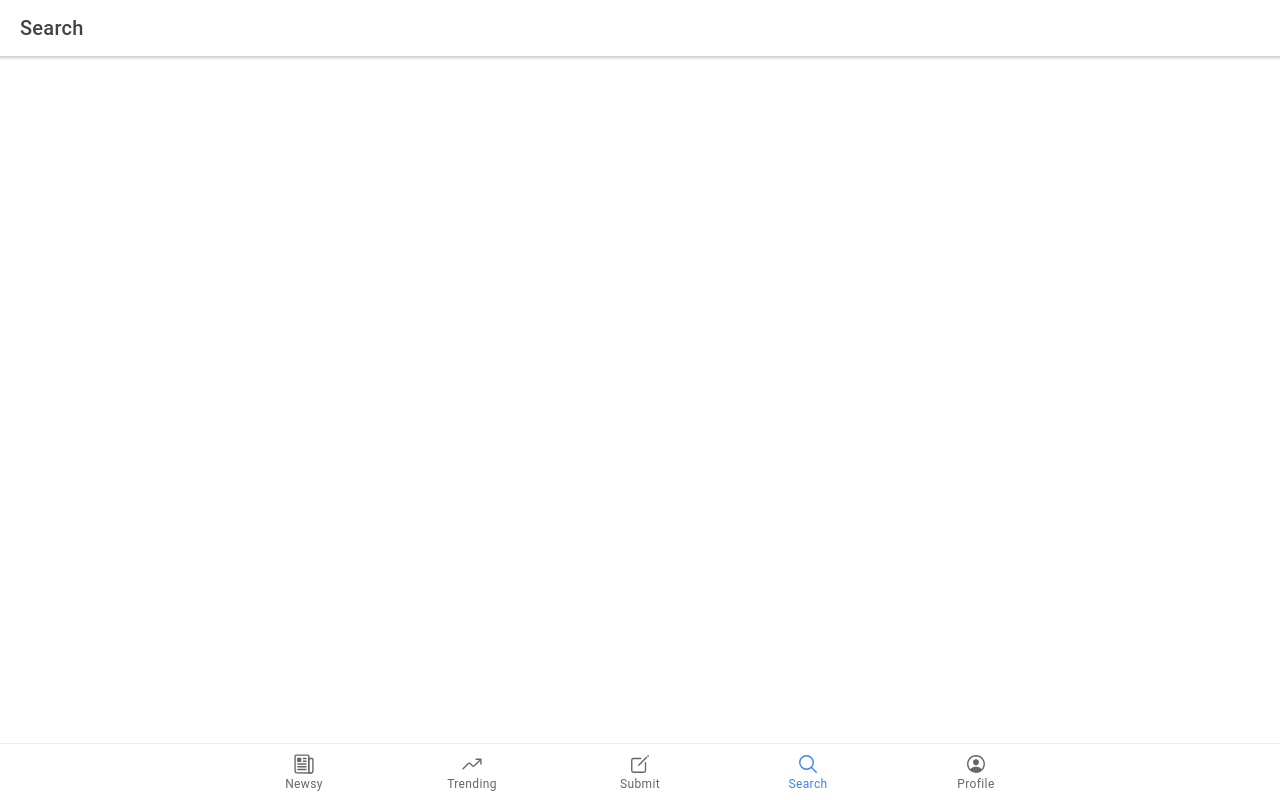
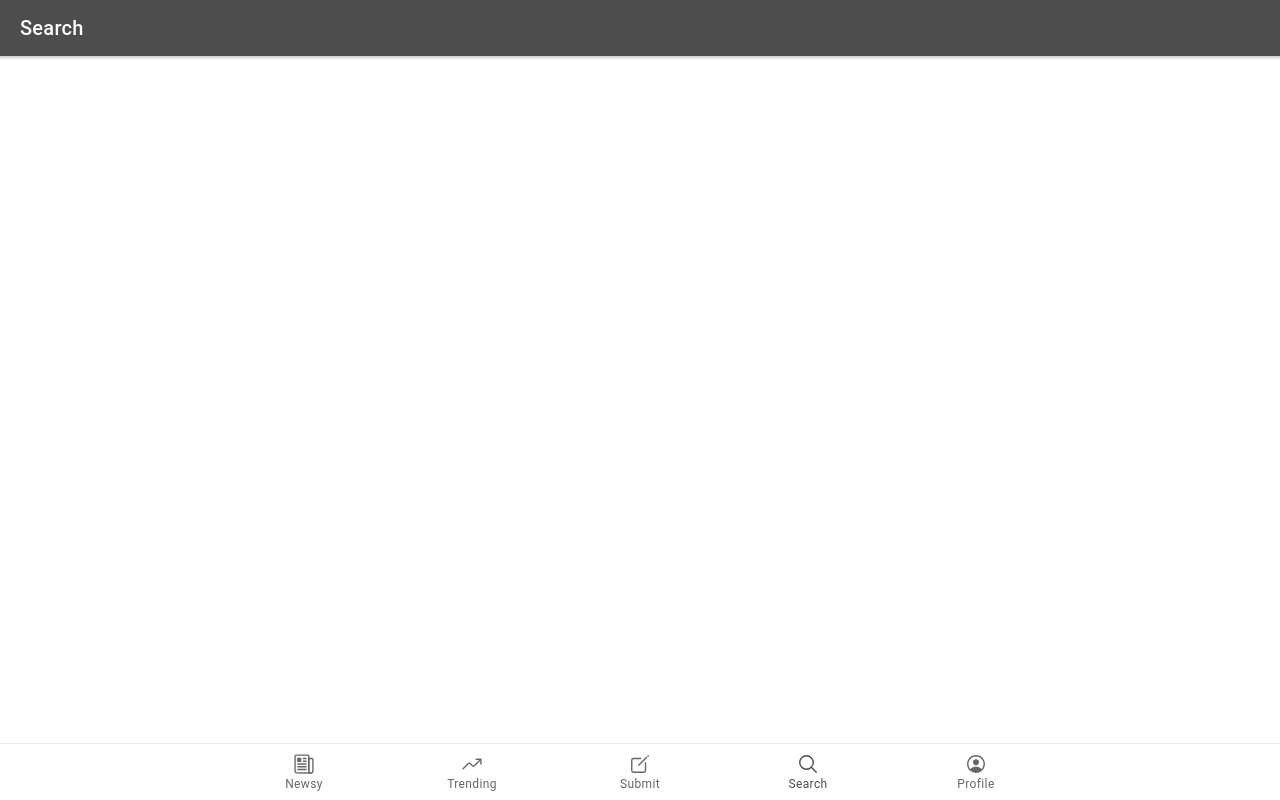
Before and after one commit to bhushanchinmay/PinIdeas, a React (Create React App) app: page /search in a window 1280 px wide. Built offline with nearby package versions, Linux system fonts and the light colour scheme.

Commit message:
Header Components

```diff
--- a/src/App.js
+++ b/src/App.js
@@ -60,7 +60,7 @@ const App = () => (
             <IonIcon icon={newspaperOutline} />
             <IonLabel>Newsy</IonLabel>
           </IonTabButton>
-          <IonTabButton tab="news" href="/trending">
+          <IonTabButton tab="trending" href="/trending">
             <IonIcon icon={trendingUpOutline} />
             <IonLabel>Trending</IonLabel>
           </IonTabButton>
--- /dev/null
+++ b/src/components/Headers/LargeHeader.js
@@ -0,0 +1,19 @@
+import React from 'react';
+import { IonHeader, IonTitle, IonToolbar } from '@ionic/react';
+
+const LargeHeader = ({title}) => {
+    return (
+        <IonHeader collapse = "condense">
+            <IonToolbar
+                style = {{
+                    background: "#f0652f"
+            }}
+                color = "primary"
+            >
+                <IonTitle size = "large">{title}</IonTitle>
+            </IonToolbar>
+        </IonHeader>
+    );
+};
+
+export default LargeHeader;
--- /dev/null
+++ b/src/components/Headers/SmallHeader.js
@@ -0,0 +1,19 @@
+import React from 'react';
+import { IonHeader, IonTitle, IonToolbar } from '@ionic/react';
+
+const LargeHeader = ({title}) => {
+    return (
+        <IonHeader>
+            <IonToolbar
+                style = {{
+                    background: "#f0652f"
+            }}
+                color = "primary"
+            >
+                <IonTitle size = "large">{title}</IonTitle>
+            </IonToolbar>
+        </IonHeader>
+    );
+};
+
+export default LargeHeader;
--- a/src/pages/Tabs/News.js
+++ b/src/pages/Tabs/News.js
@@ -1,14 +1,15 @@
 import React from "react";
-import { IonPage, IonHeader, IonToolbar, IonTitle } from "@ionic/react";
+import { IonPage, IonContent } from "@ionic/react";
+import SmallHeader from "../../components/Headers/SmallHeader";
+import LargeHeader from "../../components/Headers/LargeHeader";
 
 const News = () => {
   return (
     <IonPage>
-      <IonHeader>
-        <IonToolbar>
-          <IonTitle>News</IonTitle>
-        </IonToolbar>
-      </IonHeader>
+      <SmallHeader title="Newsy" />
+      <IonContent fullscreen>
+        <LargeHeader title="Newsy" />
+      </IonContent>
     </IonPage>
   );
 };
--- a/src/pages/Tabs/Profile.js
+++ b/src/pages/Tabs/Profile.js
@@ -1,14 +1,15 @@
 import React from "react";
-import { IonPage, IonHeader, IonToolbar, IonTitle } from "@ionic/react";
+import { IonPage, IonContent } from "@ionic/react";
+import SmallHeader from "../../components/Headers/SmallHeader";
+import LargeHeader from "../../components/Headers/LargeHeader";
 
 const Profile = () => {
   return (
     <IonPage>
-      <IonHeader>
-        <IonToolbar>
-          <IonTitle>Profile</IonTitle>
-        </IonToolbar>
-      </IonHeader>
+      <SmallHeader title="Profile" />
+      <IonContent fullscreen>
+        <LargeHeader title="Profile" />
+      </IonContent>
     </IonPage>
   );
 };
--- a/src/pages/Tabs/Search.js
+++ b/src/pages/Tabs/Search.js
@@ -1,14 +1,15 @@
 import React from "react";
-import { IonPage, IonHeader, IonToolbar, IonTitle } from "@ionic/react";
+import { IonPage, IonContent } from "@ionic/react";
+import SmallHeader from "../../components/Headers/SmallHeader";
+import LargeHeader from "../../components/Headers/LargeHeader";
 
 const Search = () => {
   return (
     <IonPage>
-      <IonHeader>
-        <IonToolbar>
-          <IonTitle>Search</IonTitle>
-        </IonToolbar>
-      </IonHeader>
+      <SmallHeader title="Search" />
+      <IonContent fullscreen>
+        <LargeHeader title="Search" />
+      </IonContent>
     </IonPage>
   );
 };
--- a/src/pages/Tabs/Submit.js
+++ b/src/pages/Tabs/Submit.js
@@ -1,14 +1,15 @@
 import React from "react";
-import { IonPage, IonHeader, IonToolbar, IonTitle } from "@ionic/react";
+import { IonPage, IonContent } from "@ionic/react";
+import SmallHeader from "../../components/Headers/SmallHeader";
+import LargeHeader from "../../components/Headers/LargeHeader";
 
 const Submit = () => {
   return (
     <IonPage>
-      <IonHeader>
-        <IonToolbar>
-          <IonTitle>Submit</IonTitle>
-        </IonToolbar>
-      </IonHeader>
+      <SmallHeader title="Submit" />
+      <IonContent fullscreen>
+        <LargeHeader title="Submit" />
+      </IonContent>
     </IonPage>
   );
 };
--- a/src/pages/Tabs/Trending.js
+++ b/src/pages/Tabs/Trending.js
@@ -1,14 +1,15 @@
 import React from "react";
-import { IonPage, IonHeader, IonToolbar, IonTitle } from "@ionic/react";
+import { IonPage, IonContent } from "@ionic/react";
+import SmallHeader from '../../components/Headers/SmallHeader'
+import LargeHeader from '../../components/Headers/LargeHeader'
 
 const Trending = () => {
   return (
     <IonPage>
-      <IonHeader>
-        <IonToolbar>
-          <IonTitle>Trending</IonTitle>
-        </IonToolbar>
-      </IonHeader>
+      <SmallHeader title="Trending" />
+      <IonContent fullscreen>
+        <LargeHeader title="Trending" />
+      </IonContent>
     </IonPage>
   );
 };
--- a/src/theme/variables.css
+++ b/src/theme/variables.css
@@ -4,20 +4,20 @@ http://ionicframework.com/docs/theming/ */
 /** Ionic CSS Variables **/
 :root {
   /** primary **/
-  --ion-color-primary: #3880ff;
-  --ion-color-primary-rgb: 56, 128, 255;
+  --ion-color-primary: #4c4d4c;
+  --ion-color-primary-rgb: 76,77,76;
   --ion-color-primary-contrast: #ffffff;
-  --ion-color-primary-contrast-rgb: 255, 255, 255;
-  --ion-color-primary-shade: #3171e0;
-  --ion-color-primary-tint: #4c8dff;
+  --ion-color-primary-contrast-rgb: 255,255,255;
+  --ion-color-primary-shade: #434443;
+  --ion-color-primary-tint: #5e5f5e;
 
   /** secondary **/
-  --ion-color-secondary: #3dc2ff;
-  --ion-color-secondary-rgb: 61, 194, 255;
+  --ion-color-secondary: #4c4d4c;
+  --ion-color-secondary-rgb: 76,77,76;
   --ion-color-secondary-contrast: #ffffff;
-  --ion-color-secondary-contrast-rgb: 255, 255, 255;
-  --ion-color-secondary-shade: #36abe0;
-  --ion-color-secondary-tint: #50c8ff;
+  --ion-color-secondary-contrast-rgb: 255,255,255;
+  --ion-color-secondary-shade: #434443;
+  --ion-color-secondary-tint: #5e5f5e;
 
   /** tertiary **/
   --ion-color-tertiary: #5260ff;
@@ -83,12 +83,12 @@ http://ionicframework.com/docs/theming/ */
    */
 
   body {
-    --ion-color-primary: #428cff;
-    --ion-color-primary-rgb: 66,140,255;
+    --ion-color-primary: #635f5f;
+    --ion-color-primary-rgb: 99,95,95;
     --ion-color-primary-contrast: #ffffff;
     --ion-color-primary-contrast-rgb: 255,255,255;
-    --ion-color-primary-shade: #3a7be0;
-    --ion-color-primary-tint: #5598ff;
+    --ion-color-primary-shade: #575454;
+    --ion-color-primary-tint: #736f6f;
 
     --ion-color-secondary: #50c8ff;
     --ion-color-secondary-rgb: 80,200,255;
```
